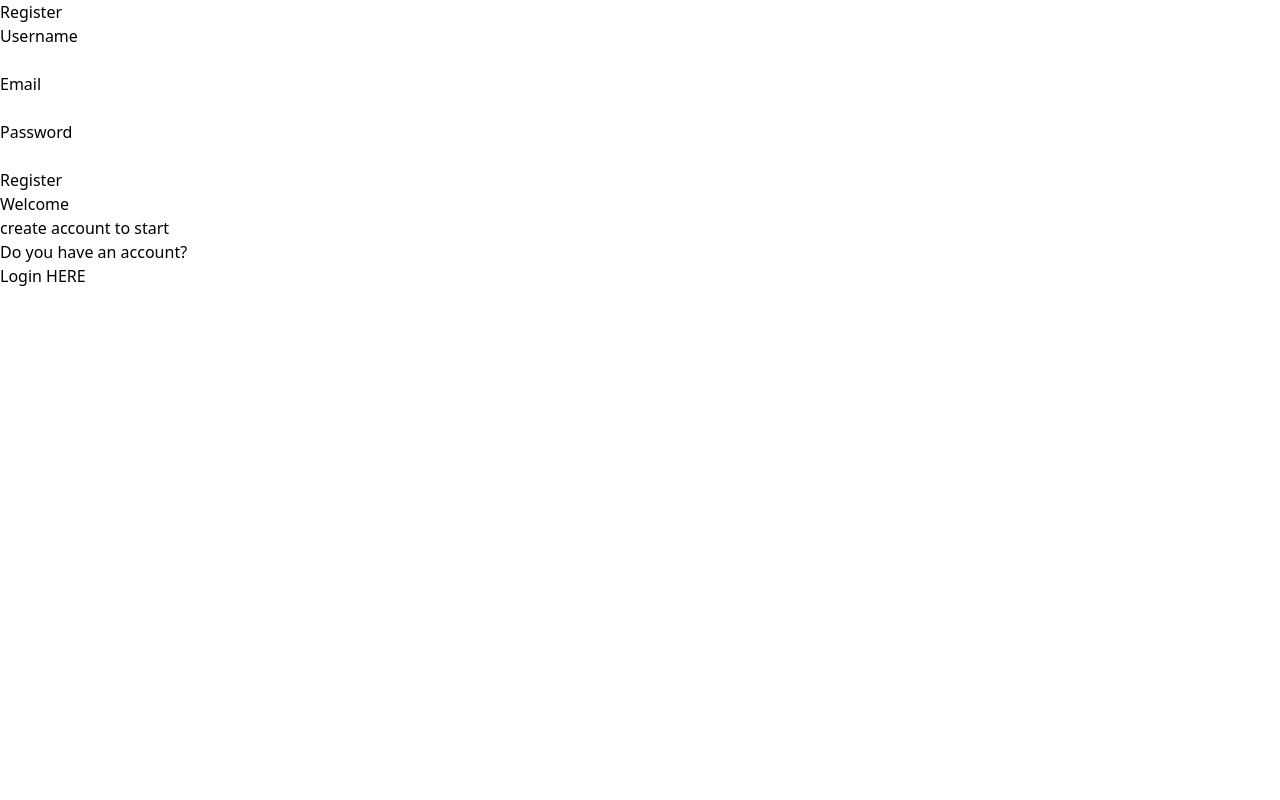
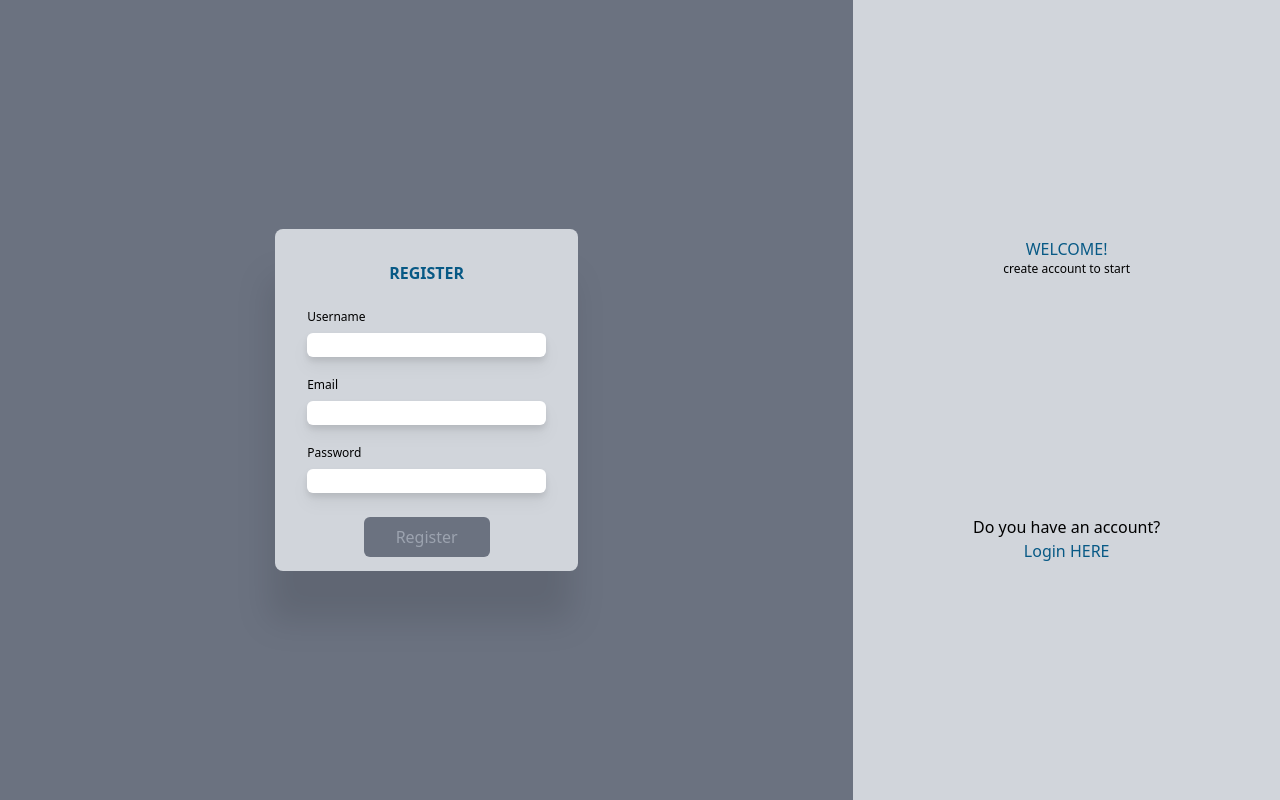
Before and after one commit to DeividBorges93/currency-exchange-frontend, a React (Vite) app: page /register in a window 1280 px wide. Built offline with nearby package versions, Linux system fonts and the light colour scheme.

Commit message:
feat(style): :lipstick: add tailwind classes to apply UI made in figma
applies some improvements to the original design

```diff
--- a/src/pages/Register.tsx
+++ b/src/pages/Register.tsx
@@ -80,63 +80,72 @@ export default function Register() {
   };
 
   return (
-    <section className="global-container">
-      <div className="form-container">
-        <div className="wrap-register">
+    <section className="grid grid-cols-3 h-screen">
+      <div className="form-container flex items-center col-span-2 justify-center bg-gray-500">
+        <div className="wrap-register drop-shadow-custom rounded-lg bg-gray-300">
           <form className="form-register" onSubmit={addUser}>
             {errors && (
               <span className="error-message-register">{errors.message}</span>
             )}
-            <h1 className="form-title">Register</h1>
-            <div className="wrap-register-input">
-              <p className="title-input">Username</p>
+            <h1 className="form-title uppercase text-center font-bold pb-3.5 pt-8 text-sky-800">
+              Register
+            </h1>
+            <div className="wrap-register-input px-8 py-2.5">
+              <p className="title-input text-xs pb-2">Username</p>
               <input
                 type="text"
                 id="username"
-                className="resgiter-input"
+                className="resgiter-input rounded-md focus:outline-none focus:ring-0 focus:border-solid focus:border-2 border-sky-800 drop-shadow-lg shadow-black px-1"
                 name="name"
                 onChange={checkValues}
                 ref={refUsername}
               />
             </div>
-            <div className="wrap-register-input">
-              <p className="title-input">Email</p>
+            <div className="wrap-register-input px-8 py-2.5">
+              <p className="title-input text-xs pb-2">Email</p>
               <input
                 type="email"
                 id="email"
-                className="resgiter-input"
+                className="resgiter-input rounded-md focus:outline-none focus:ring-0 focus:border-solid focus:border-2 border-sky-800 drop-shadow-lg shadow-black px-1"
                 name="name"
                 onChange={checkValues}
                 ref={refEmail}
               />
             </div>
-            <div className="wrap-register-input">
-              <p className="title-input">Password</p>
+            <div className="wrap-register-input px-8 py-2.5">
+              <p className="title-input text-xs pb-2">Password</p>
               <input
                 type="password"
                 id="password"
-                className="resgiter-input"
+                className="resgiter-input rounded-md focus:outline-none focus:ring-0 focus:border-solid focus:border-2 border-sky-800 drop-shadow-lg shadow-black px-1"
                 name="name"
                 onChange={checkValues}
                 ref={refPassword}
               />
             </div>
-            <div className="container-register-form-btn">
-              <button id="register-form-btn" type="submit">
+            <div className="container-register-form-btn text-center py-3.5">
+              <button
+                id="register-form-btn"
+                type="submit"
+                className="bg-sky-800 text-white py-2 px-8 rounded-md disabled:bg-gray-500 disabled:text-gray-400"
+                disabled
+              >
                 Register
               </button>
             </div>
           </form>
         </div>
       </div>
-      <div className="welcome-container">
-        <div className="welcome-text">
-          <p className="welcome">Welcome</p>
-          <p className="create-account-text">create account to start</p>
+      <div className="welcome-container flex flex-col items-center col-span-1 justify-evenly bg-gray-300">
+        <div className="welcome-text text-center">
+          <p className="welcome uppercase  text-sky-800">Welcome!</p>
+          <p className="create-account-text text-xs">create account to start</p>
         </div>
-        <div className="login-here">
+        <div className="login-here text-center">
           <p className="have-account-text">Do you have an account?</p>
-          <p className="login-here-text">Login HERE</p>
+          <a href="/login" className="login-here-text text-sky-800">
+            Login HERE
+          </a>
         </div>
       </div>
     </section>
--- a/tailwind.config.js
+++ b/tailwind.config.js
@@ -2,7 +2,11 @@ module.exports = {
   mode: 'jit',
   purge: ['./src/**/*.{js,jsx,ts,tsx}', './index.html'],
   theme: {
-    extend: {},
+    extend: {
+      dropShadow: {
+        custom: '-6px 50px 16px rgba(0, 0, 0, 0.1)'
+      }
+    },
   },
   variants: {
     extend: {},
```
